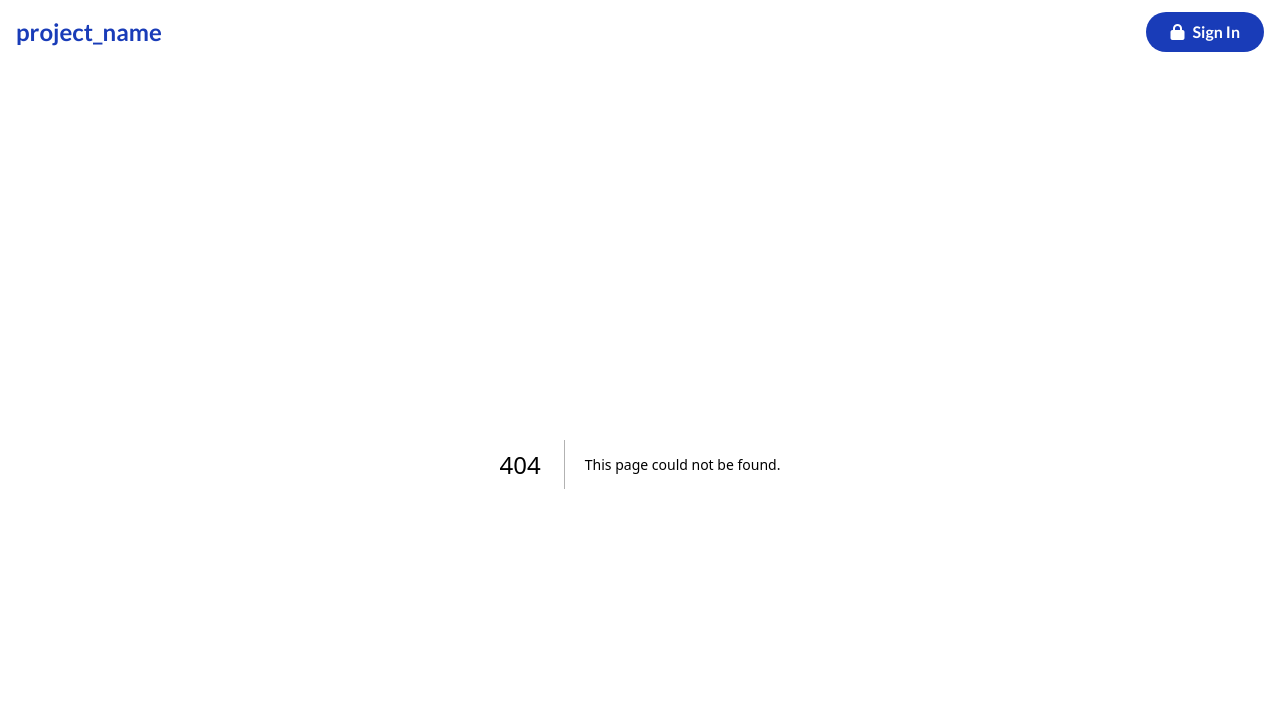
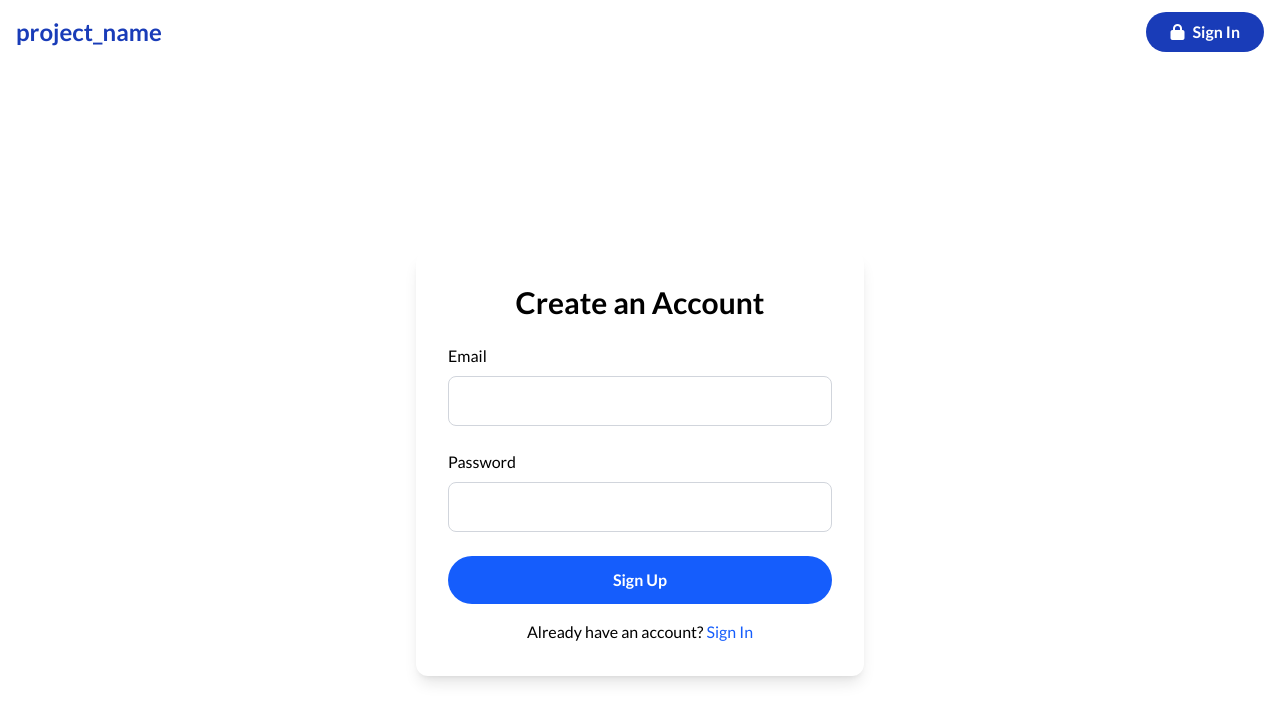
Before and after one commit to dtnny/cecs491-team-HLC, a Next.js app in the folder frontend/: page /signup in a window 1280 px wide. Before the commit this address had no page. Shown: the top 722 px of the page. Built offline with nearby package versions, Linux system fonts and the light colour scheme.

Commit message:
Add signup and signin pages with Supabase authentication

```diff
--- /dev/null
+++ b/frontend/src/app/signin/page.js
@@ -0,0 +1,76 @@
+"use client";
+
+import { useState } from "react";
+import { supabase } from "@/lib/supabase";
+import Link from "next/link";
+
+export default function Signin() {
+  const [email, setEmail] = useState("");
+  const [password, setPassword] = useState("");
+  const [message, setMessage] = useState("");
+
+  const handleSignin = async (e) => {
+    e.preventDefault();
+    const { error } = await supabase.auth.signInWithPassword({
+      email,
+      password,
+    });
+    if (error) {
+      setMessage("Error: " + error.message);
+    } else {
+      setMessage("Signed in successfully! Redirecting...");
+      window.location.href = "/diary"; // Redirect to a protected page
+    }
+  };
+
+  return (
+    <div className="min-h-screen flex items-center justify-center bg-white">
+      <div className="p-8 bg-white rounded-xl shadow-lg max-w-md w-full">
+        <h1 className="text-3xl font-bold text-black mb-6 text-center">
+          Sign In
+        </h1>
+        <form onSubmit={handleSignin} className="space-y-6">
+          <div>
+            <label className="block text-black mb-2" htmlFor="email">
+              Email
+            </label>
+            <input
+              type="email"
+              id="email"
+              value={email}
+              onChange={(e) => setEmail(e.target.value)}
+              className="w-full p-3 border border-gray-300 rounded-lg focus:outline-none focus:border-blue-600"
+              required
+            />
+          </div>
+          <div>
+            <label className="block text-black mb-2" htmlFor="password">
+              Password
+            </label>
+            <input
+              type="password"
+              id="password"
+              value={password}
+              onChange={(e) => setPassword(e.target.value)}
+              className="w-full p-3 border border-gray-300 rounded-lg focus:outline-none focus:border-blue-600"
+              required
+            />
+          </div>
+          <button
+            type="submit"
+            className="w-full bg-blue-600 text-white py-3 rounded-full font-semibold hover:bg-blue-700 transition"
+          >
+            Sign In
+          </button>
+        </form>
+        {message && <p className="mt-4 text-center text-black">{message}</p>}
+        <p className="mt-4 text-center text-black">
+          Don’t have an account?{" "}
+          <Link href="/signup" className="text-blue-600 hover:underline">
+            Sign Up
+          </Link>
+        </p>
+      </div>
+    </div>
+  );
+}
--- /dev/null
+++ b/frontend/src/app/signup/page.js
@@ -0,0 +1,75 @@
+"use client";
+
+import { useState } from "react";
+import { supabase } from "@/lib/supabase";
+import Link from "next/link";
+
+export default function Signup() {
+  const [email, setEmail] = useState("");
+  const [password, setPassword] = useState("");
+  const [message, setMessage] = useState("");
+
+  const handleSignup = async (e) => {
+    e.preventDefault();
+    const { error } = await supabase.auth.signUp({
+      email,
+      password,
+    });
+    if (error) {
+      setMessage("Error: " + error.message);
+    } else {
+      setMessage("Check your email for a confirmation link!");
+    }
+  };
+
+  return (
+    <div className="min-h-screen flex items-center justify-center bg-white">
+      <div className="p-8 bg-white rounded-xl shadow-lg max-w-md w-full">
+        <h1 className="text-3xl font-bold text-black mb-6 text-center">
+          Create an Account
+        </h1>
+        <form onSubmit={handleSignup} className="space-y-6">
+          <div>
+            <label className="block text-black mb-2" htmlFor="email">
+              Email
+            </label>
+            <input
+              type="email"
+              id="email"
+              value={email}
+              onChange={(e) => setEmail(e.target.value)}
+              className="w-full p-3 border border-gray-300 rounded-lg focus:outline-none focus:border-blue-600"
+              required
+            />
+          </div>
+          <div>
+            <label className="block text-black mb-2" htmlFor="password">
+              Password
+            </label>
+            <input
+              type="password"
+              id="password"
+              value={password}
+              onChange={(e) => setPassword(e.target.value)}
+              className="w-full p-3 border border-gray-300 rounded-lg focus:outline-none focus:border-blue-600"
+              required
+            />
+          </div>
+          <button
+            type="submit"
+            className="w-full bg-blue-600 text-white py-3 rounded-full font-semibold hover:bg-blue-700 transition"
+          >
+            Sign Up
+          </button>
+        </form>
+        {message && <p className="mt-4 text-center text-black">{message}</p>}
+        <p className="mt-4 text-center text-black">
+          Already have an account?{" "}
+          <Link href="/signin" className="text-blue-600 hover:underline">
+            Sign In
+          </Link>
+        </p>
+      </div>
+    </div>
+  );
+}
```
